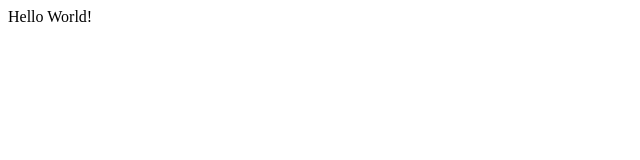
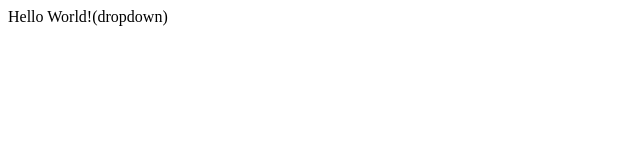
Before and after one commit to Sheetal024/Local_Services, a plain HTML site: page index.html in a window 1280 px wide. Shown: the full height of the page, 0-640 px from the left. Drawn offline with Linux system fonts and the light colour scheme.

```diff
--- a/index.html
+++ b/index.html
@@ -1 +1 @@
-<p>Hello World!</p>
+<p>Hello World!(dropdown)</p>
```
